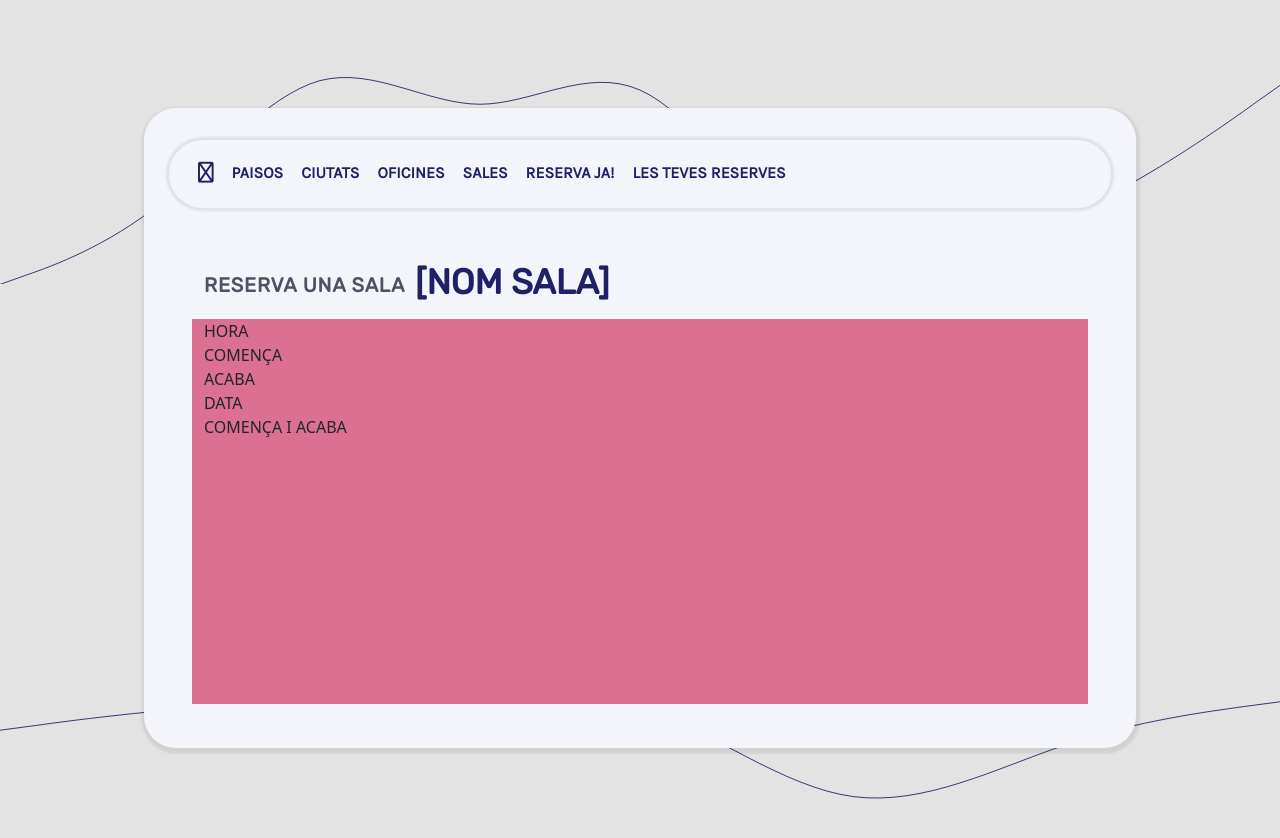
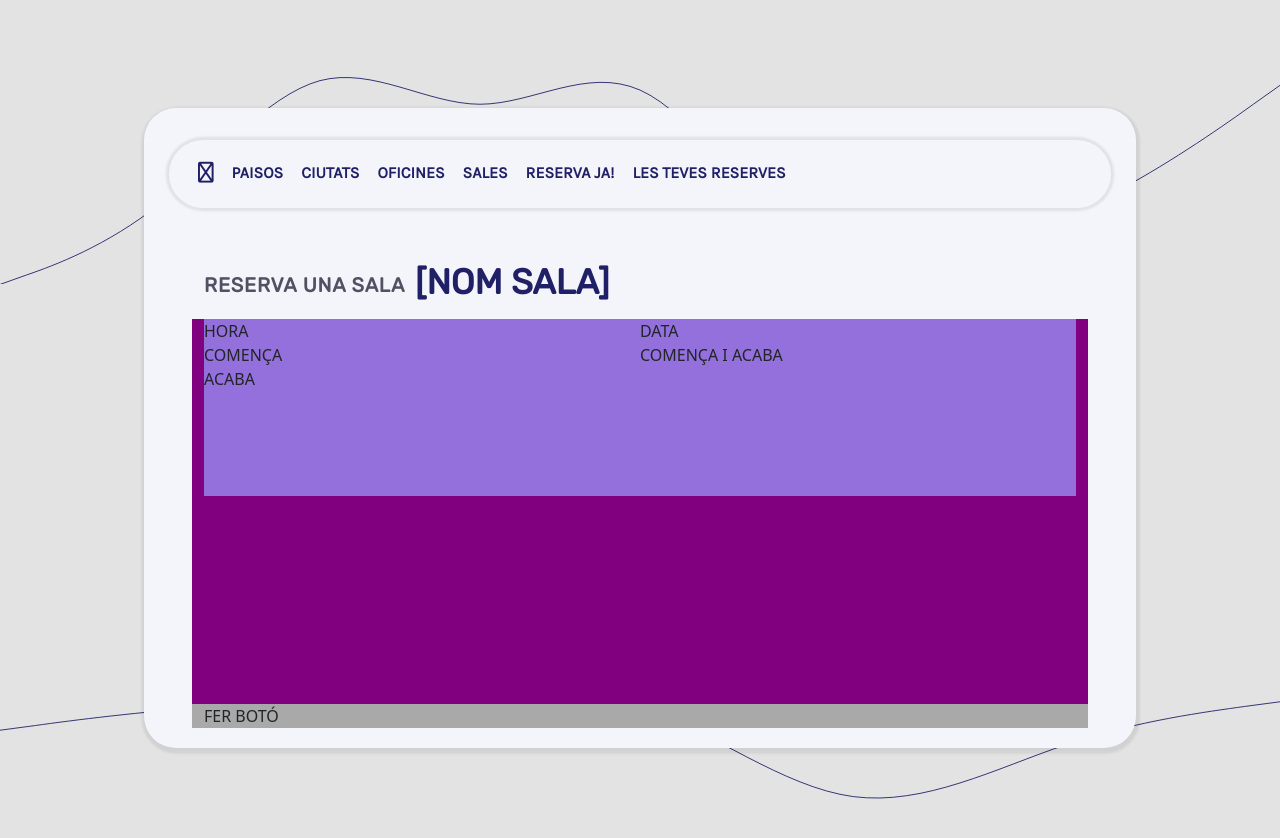
Before and after one commit to Btd20/angularapp-webapi, an Angular app in the folder angularapp/: page /ferreserva in a window 1280 px wide. Shown: the top 838 px of the page. Built offline with nearby package versions, Linux system fonts and the light colour scheme; some icons are missing.

Commit message:
Doing reserva-modify-component + routing.

```diff
--- a/angularapp/src/app/app-routing.module.ts
+++ b/angularapp/src/app/app-routing.module.ts
@@ -14,6 +14,7 @@ import { CiutatsComponent } from './ciutats/ciutats.component';
 import { OficinesComponent } from './oficines/oficines.component';
 import { ReservesComponent } from './reserves/reserves.component';
 import { FerReservaComponent } from './fer-reserva/fer-reserva.component';
+import { ReservaMComponent } from './reserva-modify/reserva-modify.component';
 import { ProfileComponent } from './profile/profile.component';
 import { ProfileConfigComponent } from './profile-config/profile-config.component';
 import { DadesComponent } from './dades/dades.component';
@@ -34,6 +35,7 @@ const routes: Routes = [
   { path: 'reserves', component: ReservesComponent },
   { path: 'reserves/:nomSala', component: ReservesComponent },
   { path: 'ferreserva', component: FerReservaComponent },
+  { path: 'reserva-modify/:nomSala', component: ReservaMComponent },
   { path: 'admin', component: AdminComponent },
   { path: 'admin-modifyrooms', component: AdminMRComponent },
   { path: 'admin-modifyoficines', component: AdminMOComponent },
--- a/angularapp/src/app/app.module.ts
+++ b/angularapp/src/app/app.module.ts
@@ -51,6 +51,7 @@ import { BrowserAnimationsModule } from '@angular/platform-browser/animations';
 
 /*--RESERVA COMPONENTS--*/
 import { ReservaBoxComponent } from './reserva-box/reserva-box.component';
+import { ReservaMComponent } from './reserva-modify/reserva-modify.component';
 
 
 
@@ -94,7 +95,8 @@ import { ReservaBoxComponent } from './reserva-box/reserva-box.component';
     ChangeUserComponent,
     ChangeEmailComponent,
 
-    ReservaBoxComponent
+    ReservaBoxComponent,
+    ReservaMComponent
 
   ],
   imports: [
--- a/angularapp/src/app/fer-reserva/fer-reserva.component.css
+++ b/angularapp/src/app/fer-reserva/fer-reserva.component.css
@@ -37,6 +37,17 @@
 
 .res-body {
   width: 100%;
+  background-color:purple;
   height: calc(100% - 14%);
-  background-color: palevioletred;
+  display:inline-flex;
 }
+
+.res-gen {
+  width: 100%;
+  height: calc(100% - 54%);
+  background-color: mediumpurple;
+}
+
+.res-btn-body{
+    background-color:darkgrey;
+}
--- a/angularapp/src/app/fer-reserva/fer-reserva.component.html
+++ b/angularapp/src/app/fer-reserva/fer-reserva.component.html
@@ -2,12 +2,20 @@
 <div class="row p-5 container-reserva">
   <div class="res-titl"><strong>RESERVA UNA SALA</strong>  <i class="fa-duotone fa-arrow-right"></i>  <span>[NOM SALA]</span></div>
   <div class="res-body">
+    <div class="res-gen">
       <div class="res-titlb">HORA</div>
       <div class="res-subtitlb">COMENÇA</div>
       <!--<date-range-picker-forms-example></date-range-picker-forms-example>-->
       <div class="res-subtitlb">ACABA</div>
+    </div>
+    <div class="res-gen">
       <div class="res-titlb">DATA</div>
       <div class="res-subtitlb">COMENÇA I ACABA</div>
       <!--<date-range-picker-forms-example></date-range-picker-forms-example>-->
     </div>
   </div>
+  <div class="res-btn-body">
+    FER BOTÓ
+    <!--<date-range-picker-forms-example></date-range-picker-forms-example>-->
+  </div>
+</div>
--- a/angularapp/src/app/reserva-box/reserva-box.component.html
+++ b/angularapp/src/app/reserva-box/reserva-box.component.html
@@ -1,3 +1,4 @@
 <div class="res-box">
     prova
+  <a href="/reserva-modify">modifica'm</a>
 </div>
```
Also changed, not shown: angularapp/src/app/reserva-modify/reserva-modify.component.ts (added, +10 -0 lines), angularapp/src/app/reserva-modify/reserva-modify.component.css (added), angularapp/src/app/reserva-modify/reserva-modify.component.html (added), 1 other file (tests, documents, lock files or other folders). Lines whose indentation alone changed are shown as unchanged.
